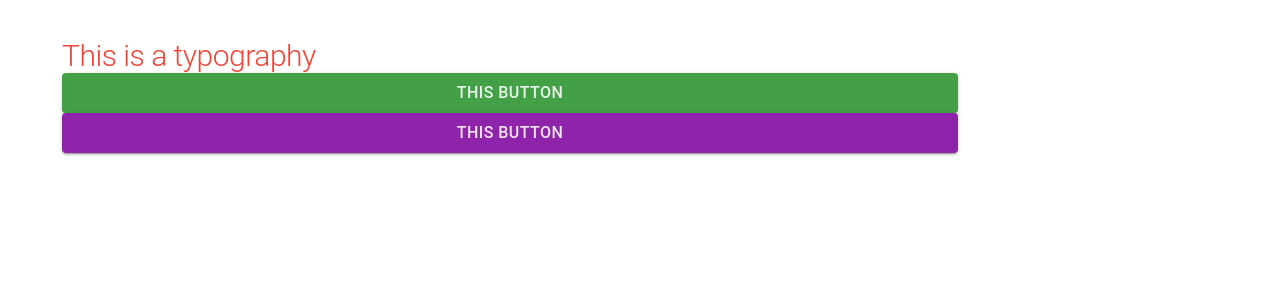
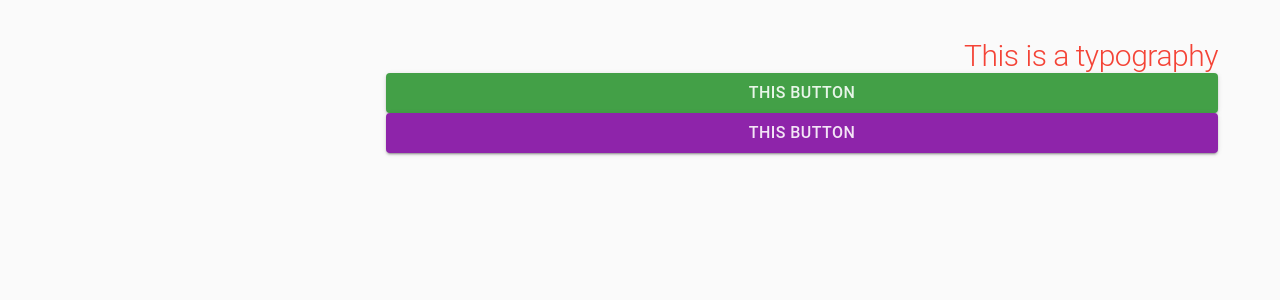
Before and after one commit to sarafotros/react-krm1, a React (Create React App) app: page / in a window 1280 px wide. Shown: the top 300 px of the page. Built offline with nearby package versions, Linux system fonts and the light colour scheme.

Commit message:
rtl direction

```diff
--- a/src/index.js
+++ b/src/index.js
@@ -9,6 +9,7 @@ import * as serviceWorker from './serviceWorker';
 // import HOC from './screens/HOCstyles'
 import Index from './screens/index'
 
+document.getElementsByTagName('body')[0].setAttribute('dir', 'rtl')
 ReactDOM.render(
   <React.StrictMode>
     {/* <Home /> */}
--- a/src/screens/index.js
+++ b/src/screens/index.js
@@ -2,10 +2,12 @@ import React from 'react';
 import theme from '../themes/Theme';
 import { ThemeProvider } from '@material-ui/core/styles';
 import MtStyles from '../screens/MtStyles'
+import CssBaseline from '@material-ui/core/CssBaseline';
 
 export default function index() {
     return (
         <ThemeProvider theme={theme}>
+            <CssBaseline/>
             <MtStyles/>
        </ThemeProvider>
     )
--- a/src/themes/Theme.js
+++ b/src/themes/Theme.js
@@ -1,6 +1,7 @@
 import { createMuiTheme } from '@material-ui/core/styles';
 import Palette from './Palette'
 const theme = createMuiTheme({
+    direction: 'rtl',
     spacing: factor => [0,4,8,16,32,64][factor],
     palette: Palette,
     typography: {
```
